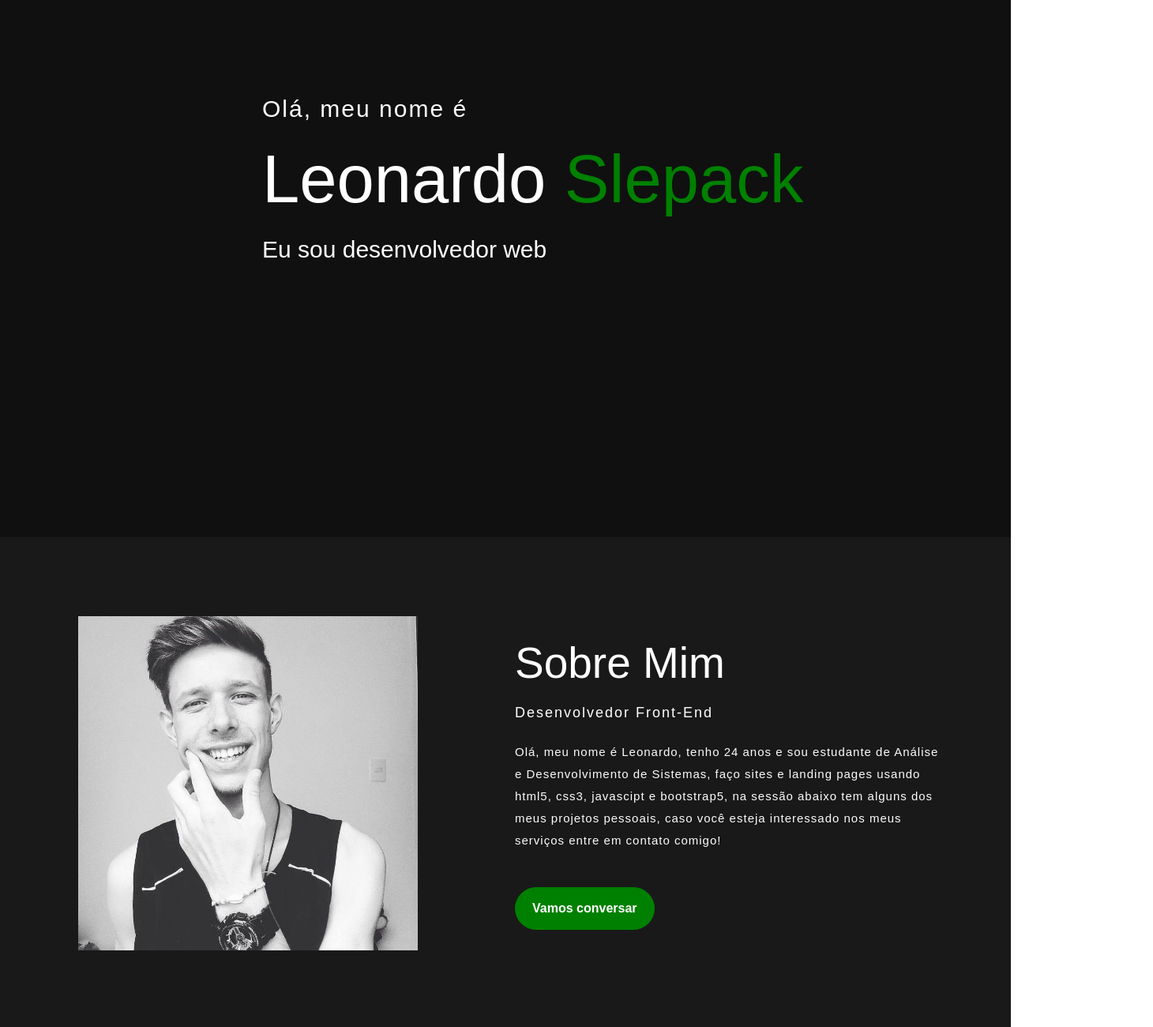
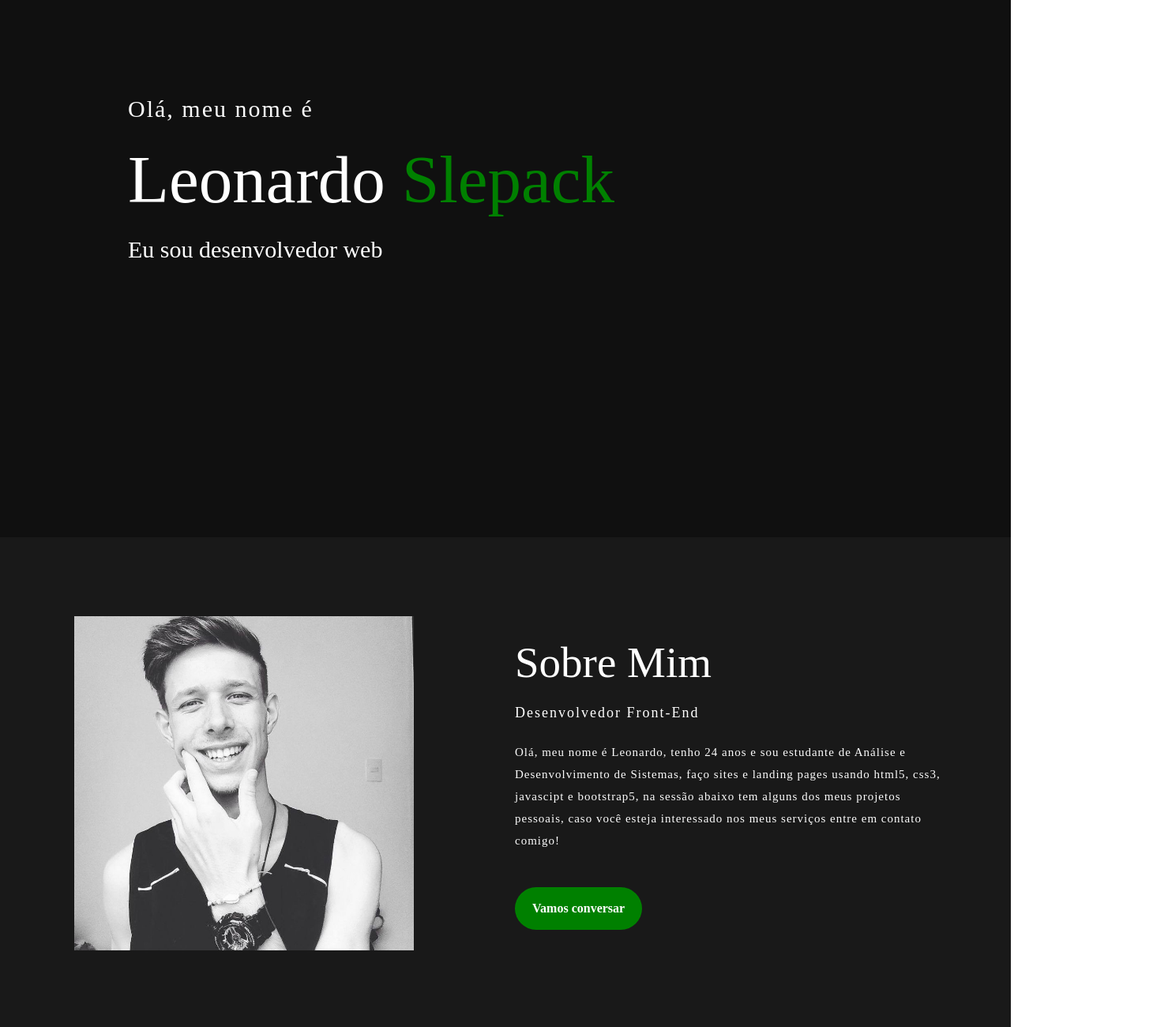
Before and after one commit to LeoSlepack/My_portfolio, a plain HTML site: page index.html in a window 1280 px wide. Shown: the part 120-1420 px from the top of the page at 79% size, 1460 px wide, since content can reach past the window. Drawn offline with nearby package versions, Linux system fonts and the light colour scheme.

Commit message:
responsive settings

```diff
--- a/css/style.css
+++ b/css/style.css
@@ -4,7 +4,7 @@
     margin: 0;
     padding: 0;
     box-sizing: border-box;
-    font-family: 'Josefin Sans', sans-serif;
+    font-family: 'Times New Roman', Times, serif;
 }
 
 .green-color {
@@ -57,7 +57,7 @@ nav h2 {
     #background #main {
         position: absolute;
         top: 30%;
-        left: 25%;
+        left: 150px;
         transform: translateY(-50);
     }
 }
@@ -66,7 +66,6 @@ nav h2 {
 #main {
     position: absolute;
     top: 42%;
-    left: 1%;
     transform: translateY(-50);
 }
 
@@ -116,7 +115,6 @@ h3 {
     display: flex;
     align-items: center;
     justify-content: space-around;
-    width: 1130px;
     margin: 0 auto;
 }
 
@@ -324,5 +322,3 @@ h3 {
     transform: scale(1.2);
     transition: .3s;
 }
-
-/* RESPONSIVIDADE */
--- a/index.html
+++ b/index.html
@@ -131,7 +131,7 @@
                 <img src="imagens/jogodavelha.png" alt="Jogo da velha" class="img-fluid">
                 <br>
                 <a href="https://leoslepack.github.io/old_womans_game/" target="_blank">
-                    <button class="button-card">Entre e se divirta</button>
+                    <button class="button-card">Entre e divirta-se!</button>
                 </a>
             </div>
         </div>
```
